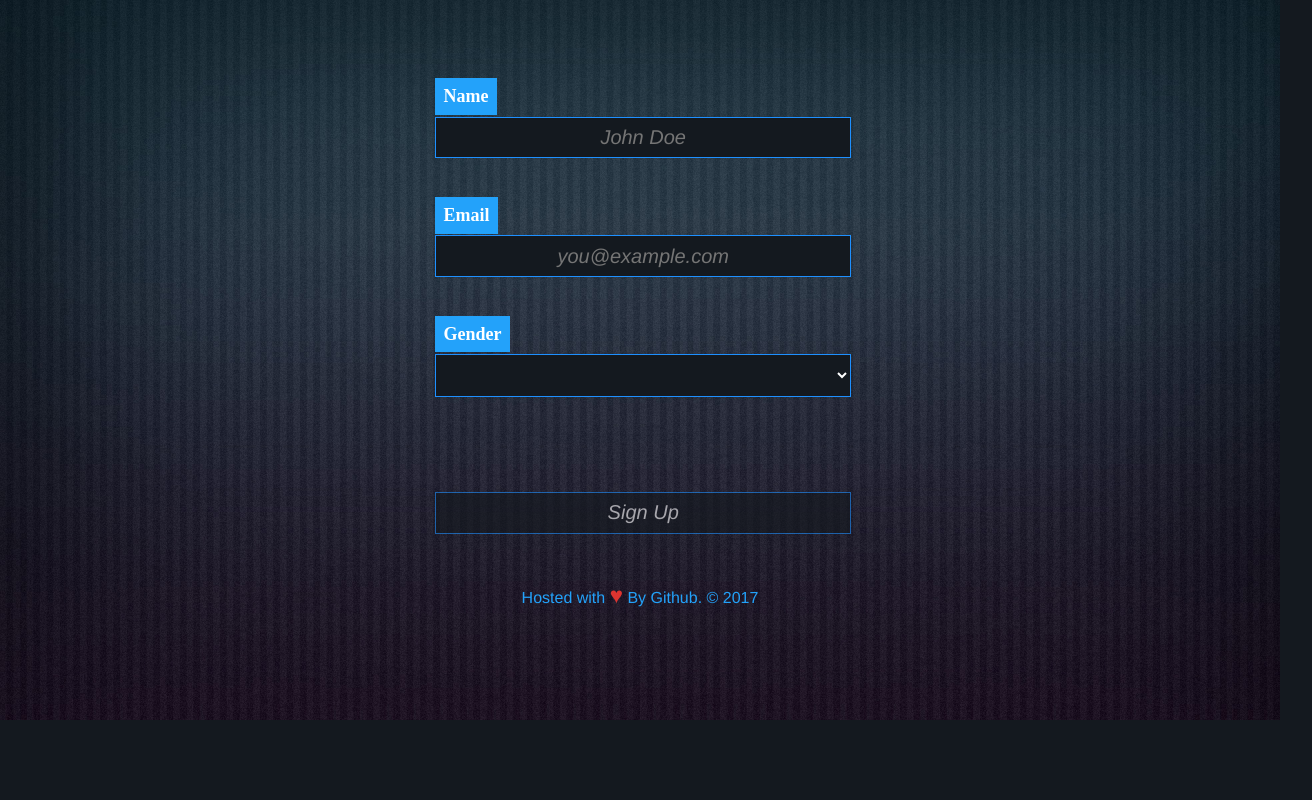
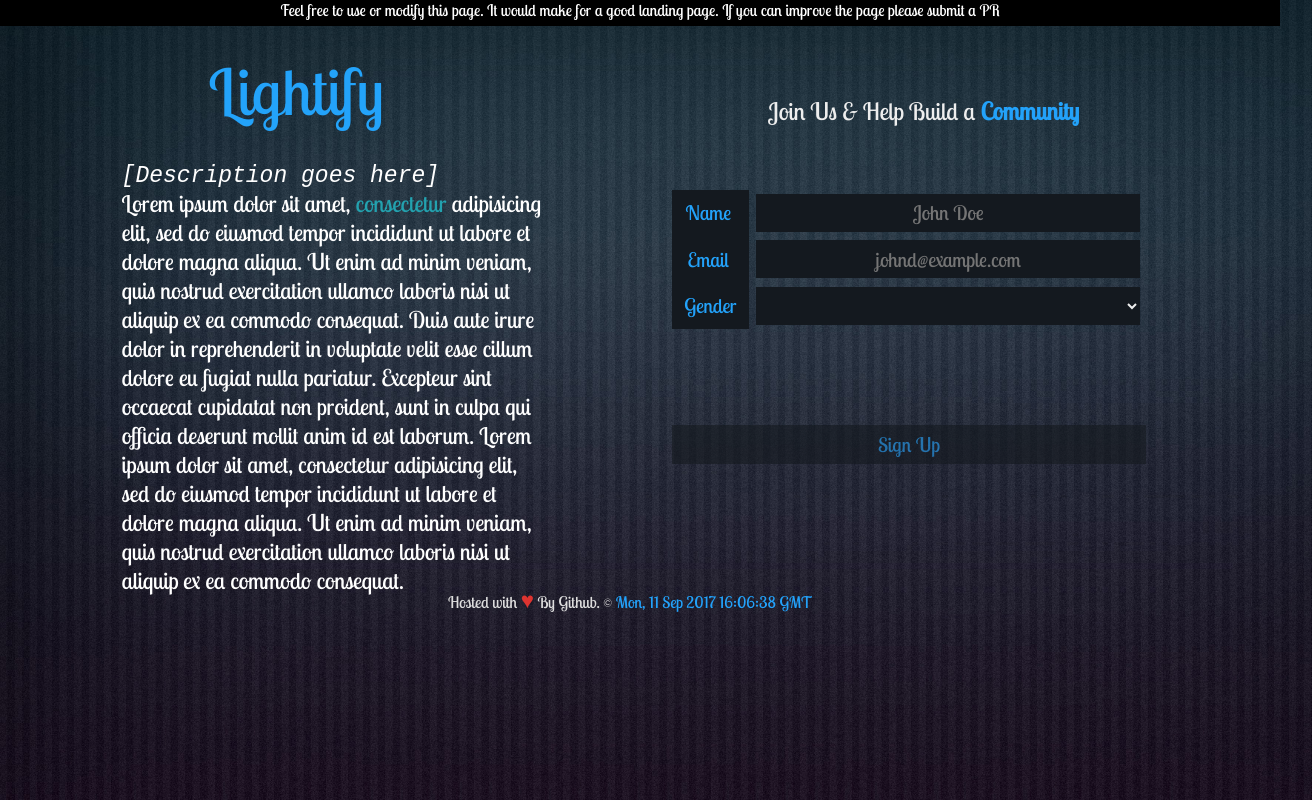
Before and after one commit to lightify97/lightify97.github.io, a plain HTML site: page index.html in a window 1280 px wide. Shown: the whole page, 1312 px wide, since content can reach past the window. Drawn offline with Linux system fonts and the light colour scheme.

Commit message:
Add form and description

```diff
--- a/index.html
+++ b/index.html
@@ -2,34 +2,66 @@
 <html lang='en'>
   <head>
     <meta charset='utf-8'>
+    <meta name='viewport' content='width=device-width, initial-scale=1'>
+    <meta http-equiv='X-UA-Compatibe' content='IE=edge, chrome=1' >
     <title>HTML Forms</title>
-    <link rel="stylesheet" href="styles/main.css" media="screen">
-    <link rel="stylesheet" href="styles/form.css" media="screen">
+    <link rel='stylesheet' href='https://fonts.googleapis.com/css?family=Lobster+Two' >
+    <link rel='stylesheet' href='styles/main.css' media='screen'>
+    <link rel='stylesheet' href='styles/form.css' media='screen'>
   </head>
   <body>
+  <div class="infobar">
+    <p>Feel free to use or modify this page. It would make for a good landing page. If you can improve the page please submit a PR</p>
+  </div>
+  <div class="info">
   <main>
-    <form>
-      <label class='frmLabel'>Name</label>
+    <header>
+      <h1 id='banner' title="The Light Company">Lightify</h1>
+    </header>
+    <section class="description">
+      <p>
+        <em id="placeholder">[Description goes here]</em><br>
+        Lorem ipsum dolor sit amet, <a href="#">consectetur</a> adipisicing elit, sed do eiusmod
+        tempor incididunt ut labore et dolore magna aliqua. Ut enim ad minim veniam,
+        quis nostrud exercitation ullamco laboris nisi ut aliquip ex ea commodo
+        consequat. Duis aute irure dolor in reprehenderit in voluptate velit esse
+        cillum dolore eu fugiat nulla pariatur. Excepteur sint occaecat cupidatat non
+        proident, sunt in culpa qui officia deserunt mollit anim id est laborum.
+        Lorem ipsum dolor sit amet, consectetur adipisicing elit, sed do eiusmod
+        tempor incididunt ut labore et dolore magna aliqua. Ut enim ad minim veniam,
+        quis nostrud exercitation ullamco laboris nisi ut aliquip ex ea commodo
+        consequat.
+      </p>
+    </section>
+  </main>
+  </div>
+  <div class='signup'>
+    <header>
+      <h1>Join Us &amp; Help Build a <strong>Community</strong></h1>
+    </header>
+    <aside>
+    <form autocomplete='off'>
+        <label class='frmLabel'>Name&nbsp;</label>
         <input class='frmInput'  type='text' name='firstname' placeholder='John Doe'><br>
-      <label class='frmLabel'>Email</label>
-      <input class='frmInput'  type='email' name='mail' placeholder='you@example.com'><br>
+        <label class='frmLabel'>Email&nbsp;</label>
+        <input class='frmInput'  type='email' name='mail' placeholder='johnd@example.com'><br>
         <label class='frmLabel'>Gender</label>
-        <select name='gender' class='frmInput' id="selBox">
+          <select name='gender' class='frmInput' id='selBox'>
             <option value='' selected></option>
             <option value='Male'>Male</option>
-          <option value='Female'>Female</option><br>
+            <option value='Female'>Female</option>
             </select><br>
-        <input class='frmInput' type='submit' name='submit' value="Sign Up"><br><br>
+          <input class='frmInput' type='submit' name='submit' value='Sign Up'><br><br>
       </form>
-    </main>
+      </aside>
+    </div>
     <footer>Hosted with <span id='heart'>&hearts;</span> By Github. &copy; <span id='date'></span></footer>
     <script>
       function updateDate(){
         var date = new Date();
-        document.getElementById('date').innerHTML = date.getFullYear();
+        document.getElementById('date').innerHTML = date.toGMTString();
       }
-      //setInterval(updateDate, 1000);
-      updateDate();
+      setInterval(updateDate, 1000);
     </script>
   </body>
 </html>
--- a/styles/form.css
+++ b/styles/form.css
@@ -1,53 +1,121 @@
+* {
+  box-sizing: border-box;
+}
 body{
-  background: #14191f url("../images/background.jpg");
-  background-repeat: repeat-x;
-  background-size: contain;
-  #overflow: hidden;
+  background: #14191f url('../images/background.jpg');
+  background-repeat: repeat;
+  background-size: cover;
+  overflow-x: hidden;
+}
+a {
+  text-decoration: none;
+  color: #23a2af;
+}
+.infobar {
+  width: 100vw;
+  height: 2vw;
+  background-color: black;
+  color: #23a2fa;
+  text-align: center;
+  position: absolute;
+}
+header h1 {
+  font-size: 1.5em;
+  font-weight: lighter;
+  margin: 15% 0% 0% 20%;
+  color: #eee;
+}
+
+#banner {
+  float: right;
+  font-size: 4em;
+  color: #23a3fa;
+  margin: 8% 40% 0 0;
+}
+.description p{
+  display: inline-block;
+  float: right;
+  font-size: 23px;
+  word-wrap: break-word;
+  width: 35vw;
+  margin: 5% 15% 0% 0%;
+  padding: 0%;
+  padding-left: 4%;
 }
 form {
-    margin: 5% 0% 0% 33%;
-    font-size: 2.0em;
-    padding: 1% 1%;
+    display: block;
+    font-family: 'lobster two';
+    padding-right: 0px;
+    margin: 10% 0% 0% 5%;
+    width: 100%;
 }
-input, #selBox {
-  color: #ffffff;
-  font-style: italic;
+.frmInput, #selBox {
+  display: inline-block;
+  color:#eee;
   background: #14191f !important;
   font-size: 20px;
   padding: 1% 1%;
-  width: 50%;
-  border: 1px groove dodgerBlue;
+  width: 30vw;
+  margin: 0% 0% 0% 4px;
+  text-align: center;
+  height: 3vw;
 }
-
+#selBox::after {
+  text-align: center;
+}
 .frmLabel {
-    font-family: 'lobster two';
+    display: inline-block;
+    font-family: 'Lobster two';
     line-height: 40px;
-    background-color: #23a2fa;
-    padding: 1% 1%;
-    font-size: 18px;
-    font-weight: bold;
-}
-
-.frmInput {
-    display: flex;
-    align-self: center;
+    background-color: #14191f;
+    color: #23a2fa;
+    padding: 0.5% 0.5%;
+    font-size: 20px;
+    font-weight: Lighter;
+    width: 6vw;
     text-align: center;
 }
 
 input[type='submit']{
+    font-family: 'lobster two';
     display: inline;
     opacity: 0.6;
-    margin-top: 7%;
+    color: #23a2fa;
+    margin: 15% 0 0 0%;
+    width: 37vw;
 }
 
 input[type='submit']:hover, input[type='submit']:focus{
     opacity: 1.0;
 }
 footer{
+    display: inline-block;
     text-align: center;
-    color: #23a2fa;
+    color: #ddd;
+    margin: 8% 8% 0 -15%;
 }
 #heart {
   color: #DD3430;
   font-size: 1.4em;
 }
+#date {
+  color: #23a2fa;
+}
+.signup {
+  width: 50%;
+  float: left;
+  position: relative;
+}
+.info {
+  width: 50%;
+  float: left;
+  position: relative;
+}
+strong {
+  color: #23a2fa;
+}
+#placeholder {
+  text-align: center;
+  font-family: monospace;
+  font-style: oblique;
+}
--- a/styles/main.css
+++ b/styles/main.css
@@ -1,6 +1,6 @@
 body, h1, h2, h3, h4, h5, h6, p, ul, dl, ol, form, fieldset, input, label, table, tbody, thead, tfoot, th, td, tr, textarea, select
 {
-    font-family: 'Operator Mono Medium','lobster two','helvetica neue', helvetica, 'lucinda sans unicode', 'sans-serif';
+    font-family:'lobster two','helvetica neue', helvetica, 'lucinda sans unicode', 'sans-serif';
     font-weight: normal;
     color: #fff;
     padding: 0;
```
Lines whose indentation alone changed are shown as unchanged.
